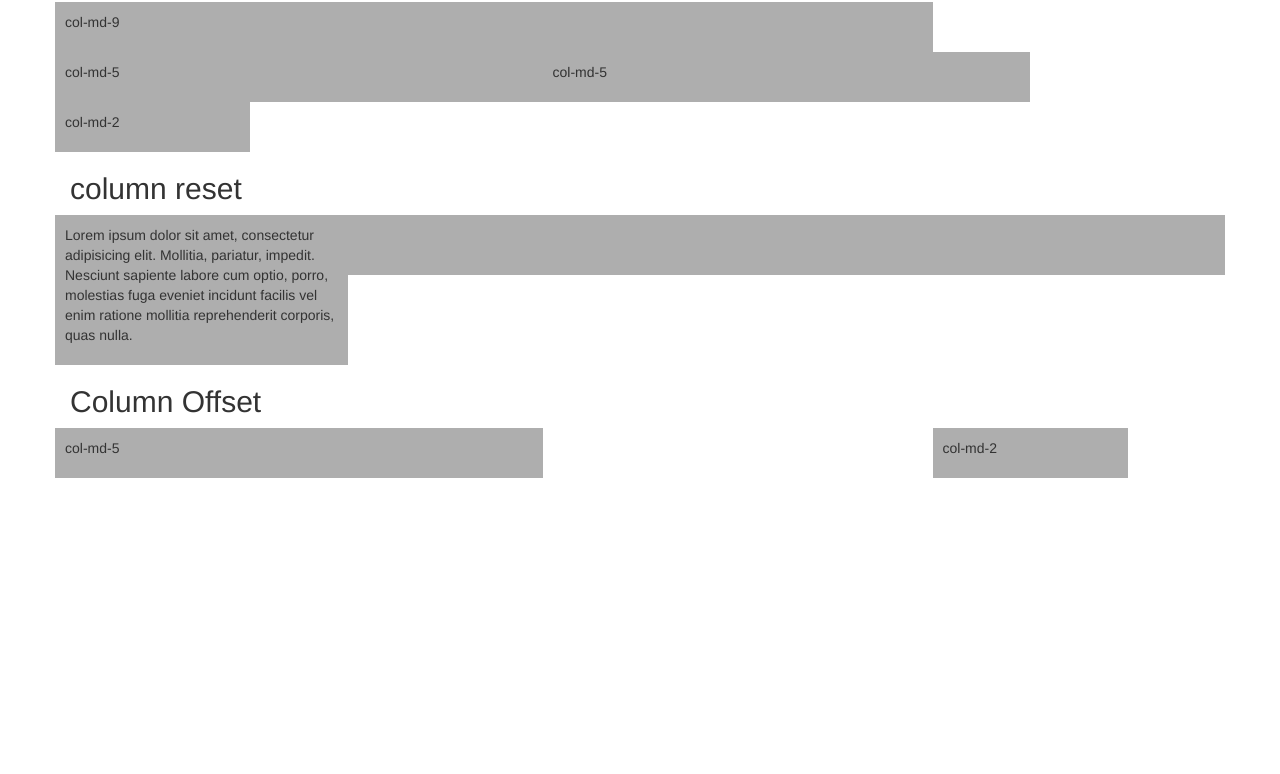
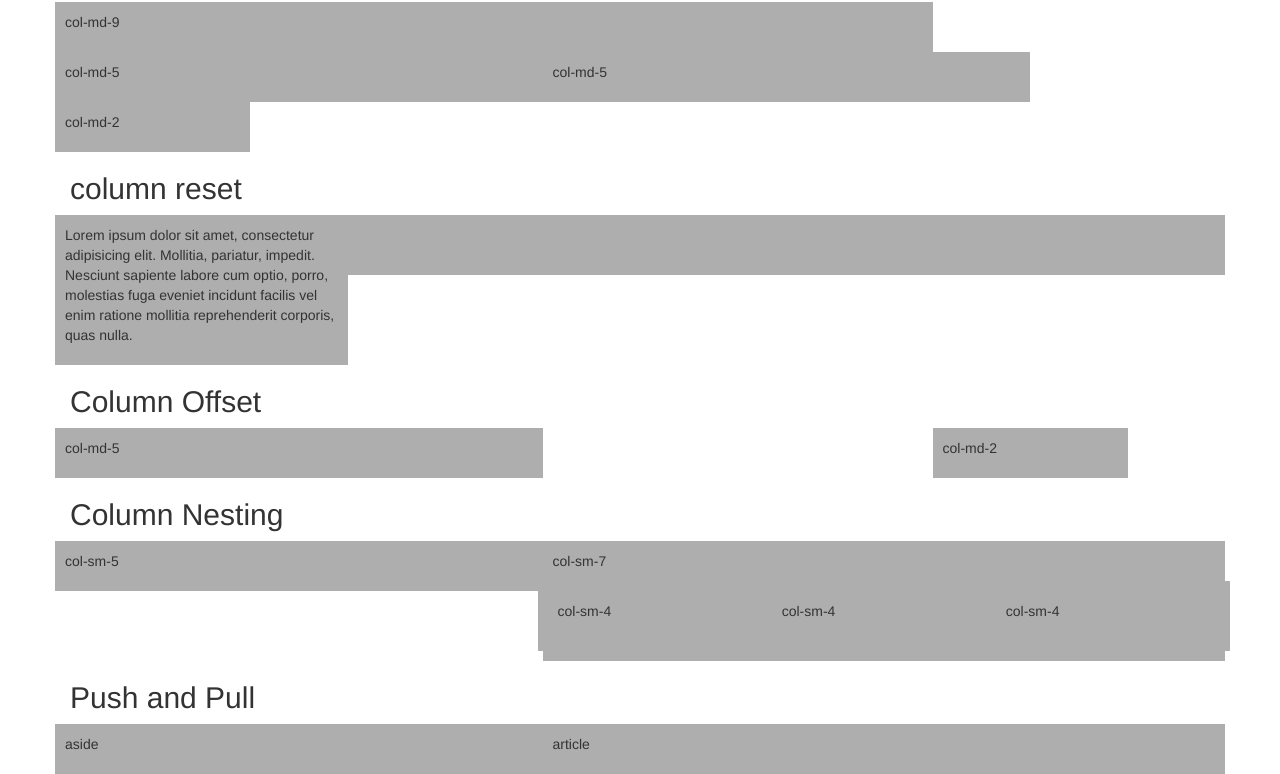
Before and after one commit to stellareyna78/grid-system, a plain HTML site: page index.html in a window 1280 px wide. Shown: the part 626-1400 px from the top of the page. Before the commit the page ends 1104 px from the top, so only its background shows below. Drawn offline with Linux system fonts and the light colour scheme.

Commit message:
created push and pull

```diff
--- a/index.html
+++ b/index.html
@@ -146,7 +146,38 @@
 		<div class="col-md-2 col-md-offset-4">
 			<p>col-md-2</p>
 		</div>
+	</div> <!-- end of offset -->
 
+	<h2>Column Nesting</h2>
+
+		<div class="row show-grid">
+			<div class="col-sm-5">
+				<p>col-sm-5</p>
+			</div>
+			<div class="col-sm-7">
+				<p>col-sm-7</p>
+				<div class="row">
+					<div class="col-sm-4">
+						<p>col-sm-4</p>
+					</div>
+					<div class="col-sm-4">
+						<p>col-sm-4</p>
+					</div>
+					<div class="col-sm-4">
+						<p>col-sm-4</p>
+					</div>
+				</div>
+			</div>
+		</div> <!-- end of nesting -->
+
+<h2>Push and Pull</h2>
+	<div class="row show-grid">
+		<div class="col-sm-8 col-md-7 col-md-push-5">
+		<p>article</p>
+		</div>
+		<div class="col-sm-4 col-md-5 col-md-pull-7">
+		<p>aside</p>
+		</div>
 	</div>
 
 
```
